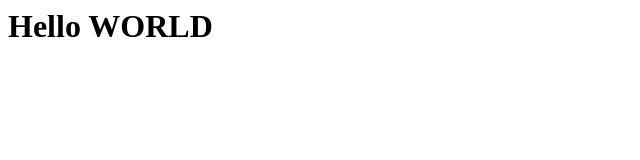
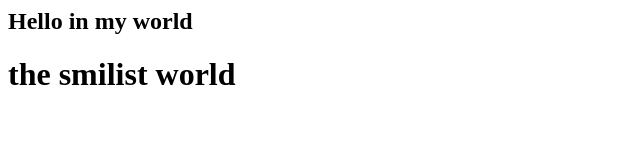
Before and after one commit to ismailstarallah/first-hosting, a plain HTML site: page index.html in a window 1280 px wide. Shown: the whole page, without its empty margins (0-640 px from the left). Drawn offline with Linux system fonts and the light colour scheme.

Commit message:
Update index.html

```diff
--- a/index.html
+++ b/index.html
@@ -1 +1,2 @@
-<h1> Hello WORLD </h2>
+<h2> Hello in my world </h2>
+<h1>the smilist world</h1>
```
